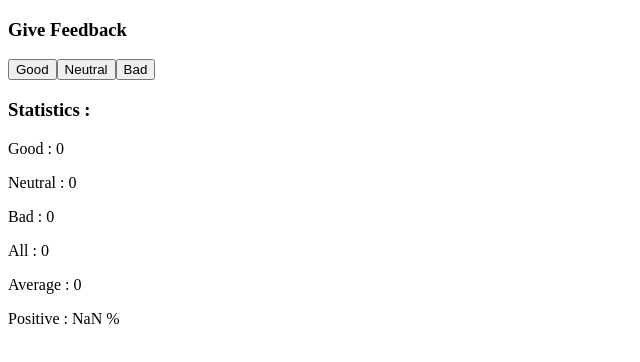
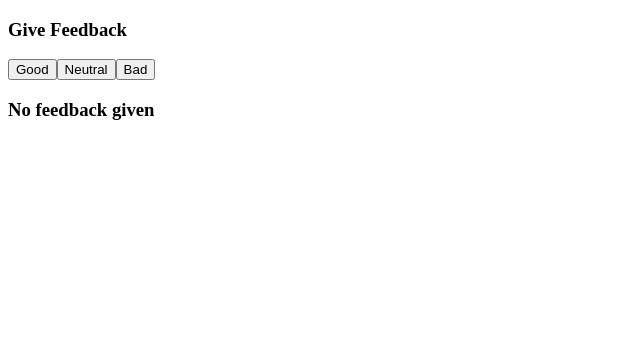
Before and after one commit to adipshr/full-stack-open-2023, a React (Create React App) app in the folder part1/unicafe/: page / in a window 1280 px wide. Shown: the top 362 px of the page, without its empty margins (0-640 px from the left). Built offline with nearby package versions, Linux system fonts and the light colour scheme.

Commit message:
complete exercise 1.9

```diff
--- a/part1/unicafe/src/Statistics.js
+++ b/part1/unicafe/src/Statistics.js
@@ -1,6 +1,9 @@
 import React from "react";
 
 export default function Statistics({ good, bad, neutral, all }) {
+  if (all < 1) {
+    return <h3>No feedback given</h3>;
+  } else
     return (
       <>
         <h3>Statistics : </h3>
```
Lines whose indentation alone changed are shown as unchanged.
